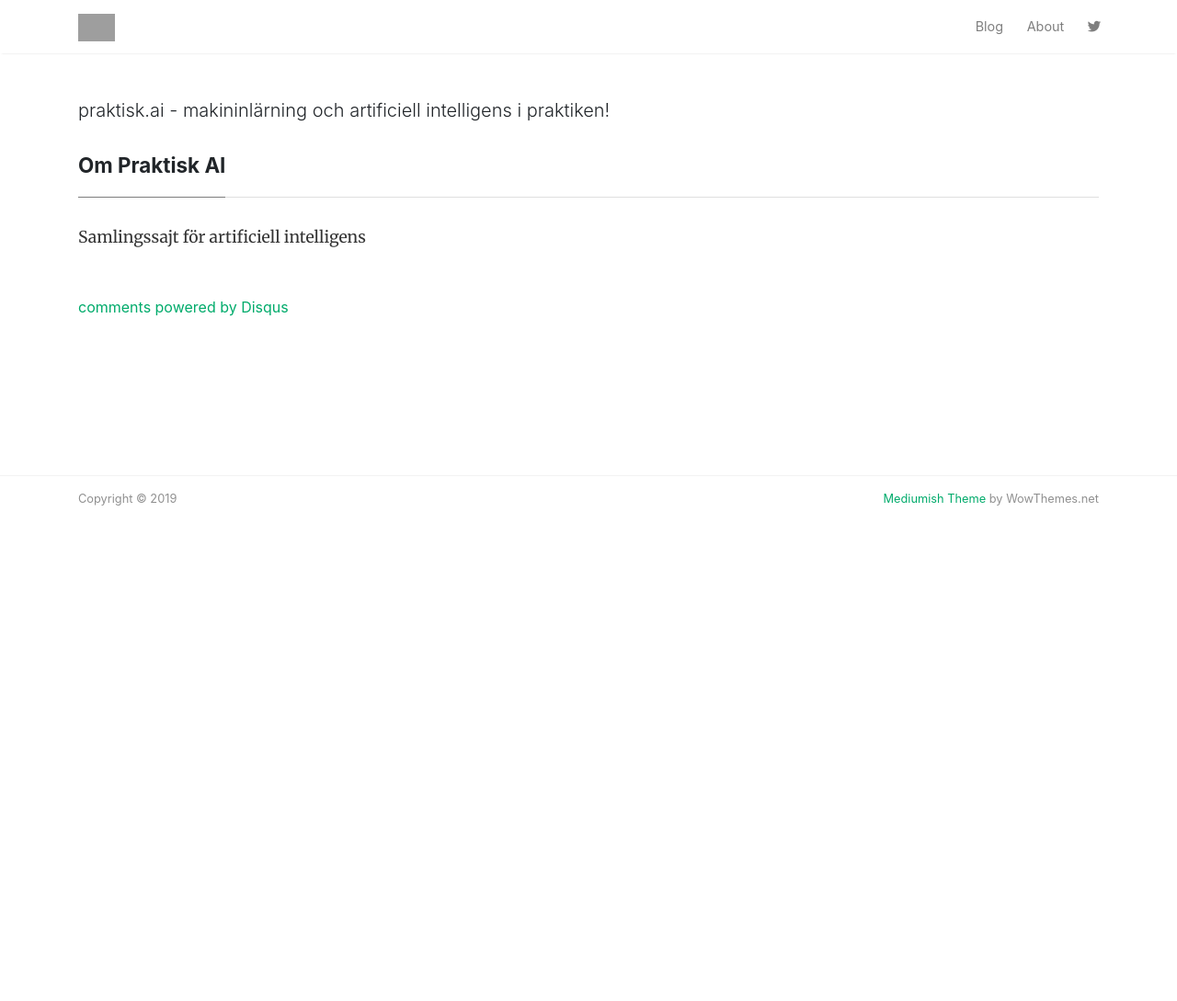
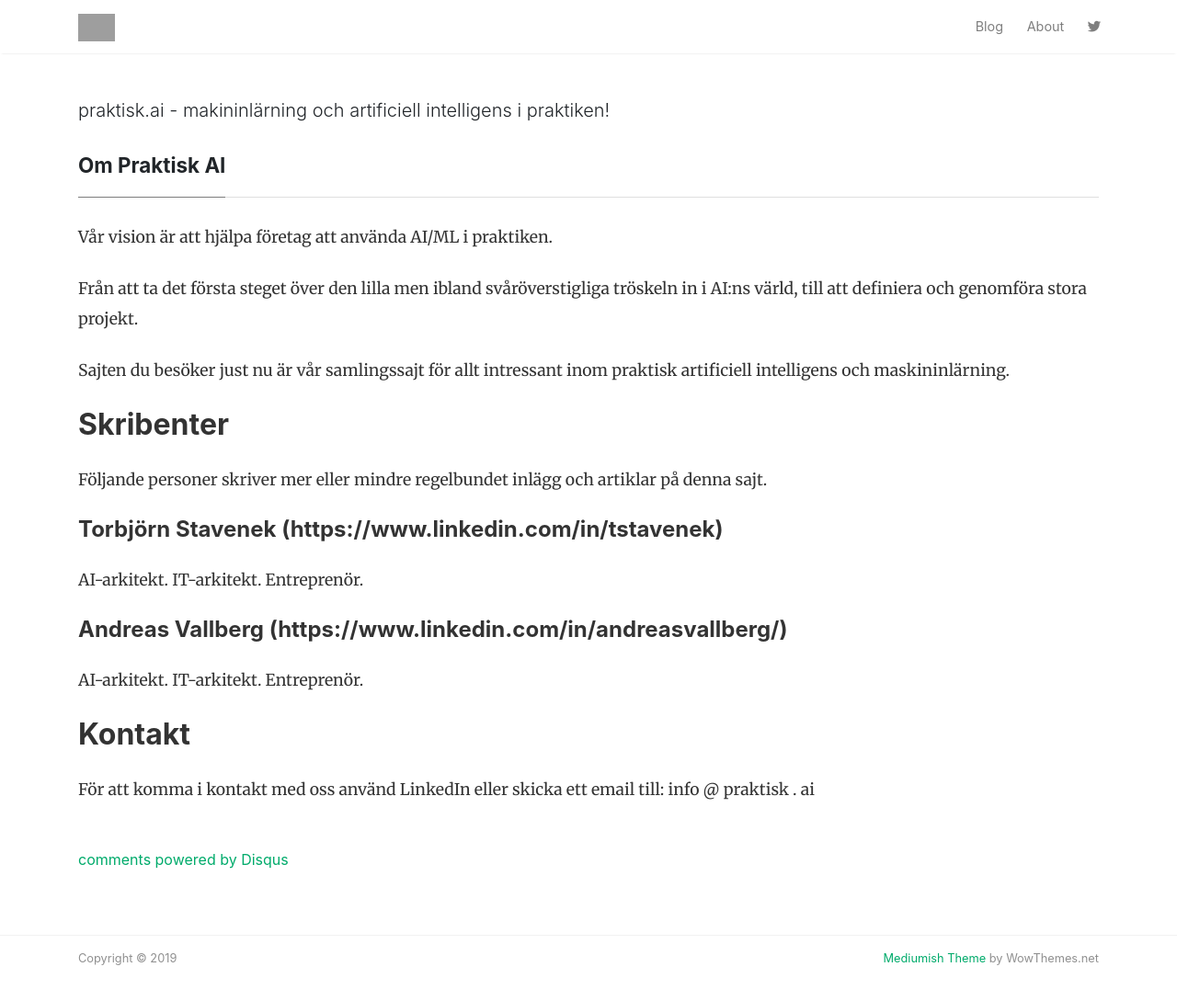
Before and after one commit to praktisk-ai/siteleaf-web, a Jekyll site: the page built from about.md, in a window 1280 px wide and 1126 px high. Shown: the top 1089 px of the window at 92% size. Built offline with Jekyll 4.4.1, drawn with Linux system fonts in a browser that asks for light colours; nearby versions of some CDN libraries; comment, search, counter and statistics services are not loaded; grey boxes are pictures that could not be loaded.

Commit message:
Update about.md
skribenter

```diff
--- a/about.md
+++ b/about.md
@@ -4,4 +4,20 @@ comments: true
 layout: page
 ---
 
-Samlingssajt för artificiell intelligens
+Vår vision är att hjälpa företag att använda AI/ML i praktiken.
+
+Från att ta det första steget över den lilla men ibland svåröverstigliga tröskeln in i AI:ns värld, till att definiera och genomföra stora projekt.
+
+Sajten du besöker just nu är vår samlingssajt för allt intressant inom praktisk artificiell intelligens och maskininlärning.
+
+## Skribenter
+Följande personer skriver mer eller mindre regelbundet inlägg och artiklar på denna sajt.
+
+#### Torbjörn Stavenek (https://www.linkedin.com/in/tstavenek)
+AI-arkitekt. IT-arkitekt. Entreprenör.
+
+#### Andreas Vallberg (https://www.linkedin.com/in/andreasvallberg/)
+AI-arkitekt. IT-arkitekt. Entreprenör.
+
+## Kontakt
+För att komma i kontakt med oss använd LinkedIn eller skicka ett email till: info @ praktisk . ai
```
